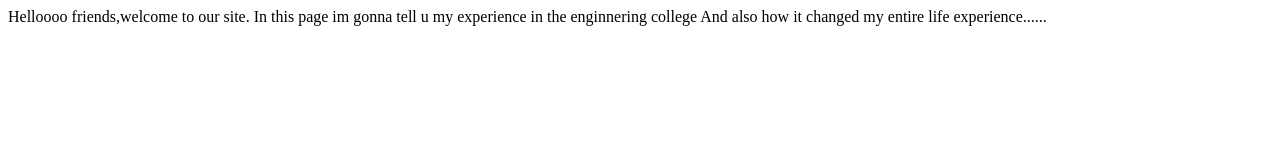
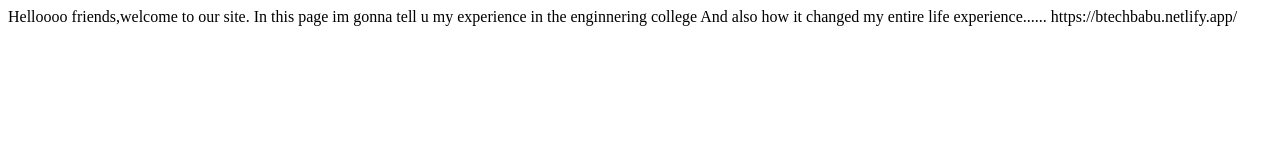
Before and after one commit to Srinathyadav21/btechlife, a plain HTML site: page index.html in a window 1280 px wide. Drawn offline with Linux system fonts and the light colour scheme.

Commit message:
doc:added url

```diff
--- a/index.html
+++ b/index.html
@@ -10,5 +10,6 @@
     Helloooo friends,welcome to our site.
     In this page im gonna tell u my experience in the enginnering college
     And also how it changed my entire life experience......
+    https://btechbabu.netlify.app/
 </body>
 </html>
```
